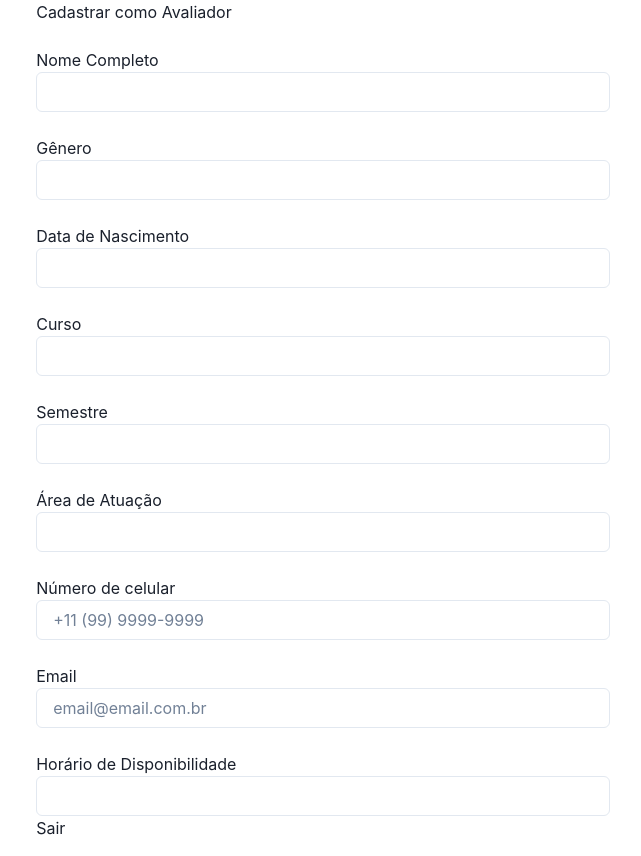
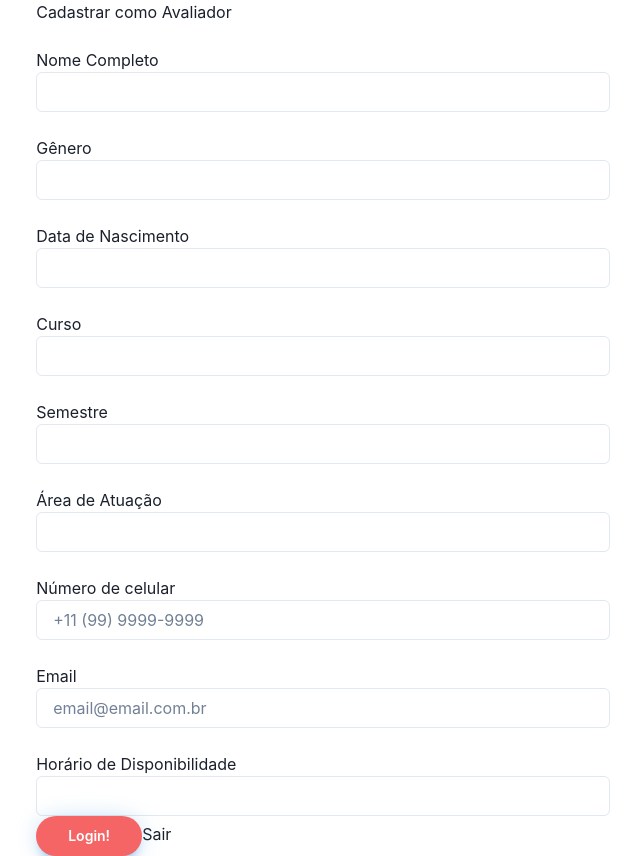
Before and after one commit to alessitomas/tech-pro-jr, a Next.js app: page /cadastro/candidato in a window 1280 px wide. Shown: the whole page, without its empty margins (317-958 px from the left). Built offline with nearby package versions, Linux system fonts and the light colour scheme.

Commit message:
botão na cadastro

```diff
--- a/components/botoes.js
+++ b/components/botoes.js
@@ -1,5 +1,4 @@
-
-
+import { Forms } from '../pages/cadastro/candidato'
 import { useRouter } from "next/router";
 // import styles from "../styles/components/Toolbar.module.css";
 
@@ -39,3 +38,11 @@ export const Cadastro_candidato = () => {
 
     );
   };
+
+  export const SubmitForm = () => {
+    const router = useRouter();
+    return (
+      <h1><button onClick={Forms.handleSubmit} placeholder='Entrar'></button></h1>
+
+    );
+  };
--- a/pages/cadastro/candidato.js
+++ b/pages/cadastro/candidato.js
@@ -2,10 +2,11 @@ import logo_grande from "../../public/insper_junior_logo_inteiro.png";
 import Head from "next/head";
 import { Login } from "../../components/botoes";
 import {Cadastro_avaliador} from "../../components/botoes"
-import {Sair} from "../../components/botoes"
+import {Sair,SubmitForm} from "../../components/botoes"
 import { useState } from "react";
 import {Container, Input, Button} from '@chakra-ui/react'
-import { axios } from "axios";
+import axios from "axios";
+
 
 export default function Forms () {
   const [nome, setNome] = useState("");
@@ -18,7 +19,7 @@ export default function Forms () {
   const [email, setEmail] = useState("");
   const [horario, setHorario] = useState("");
 
-  const handleSumit = async (event) => {
+  const handleSubmit = async (event) => {
     event.preventDefault();
 
     const formInfo = {
@@ -37,11 +38,8 @@ export default function Forms () {
 
     try{
       console.log('eae')
-      const {data} = await axios({
-        url: "/api/cadastro_candidato",
-        method: "POST",
-        data: formInfo
-      });
+
+      const { data } = await axios.post('http://localhost:8080/api/login', formInfo)
       console.log("Response-Back", data)
     } catch (error) {
       console.log("Error", error);
@@ -88,7 +86,30 @@ return (
       <Input onChange={({ target }) => setHorario(target?.value)} />
       <br/>
 
-    <button onClick={handleSumit} placeholder='Cadastrar'></button>
+      <Button
+        onClick = {handleSubmit}
+
+        // {...props}
+         flex={1}
+        px={8}
+        fontSize={'sm'}
+        rounded={'full'}
+        bg={'red.400'}
+        color={'white'}
+        boxShadow={
+          '0px 1px 25px -5px rgb(66 153 225 / 48%), 0 10px 10px -5px rgb(66 153 225 / 43%)'
+        }
+
+        _hover={{
+          bg: 'red.500',
+        }}
+        _focus={{
+          bg: 'red.500',
+
+        }}>
+
+        Login!
+      </Button>
 
     <Sair/>
 
```
Also changed, not shown: components/botao_enviar.js (added).
